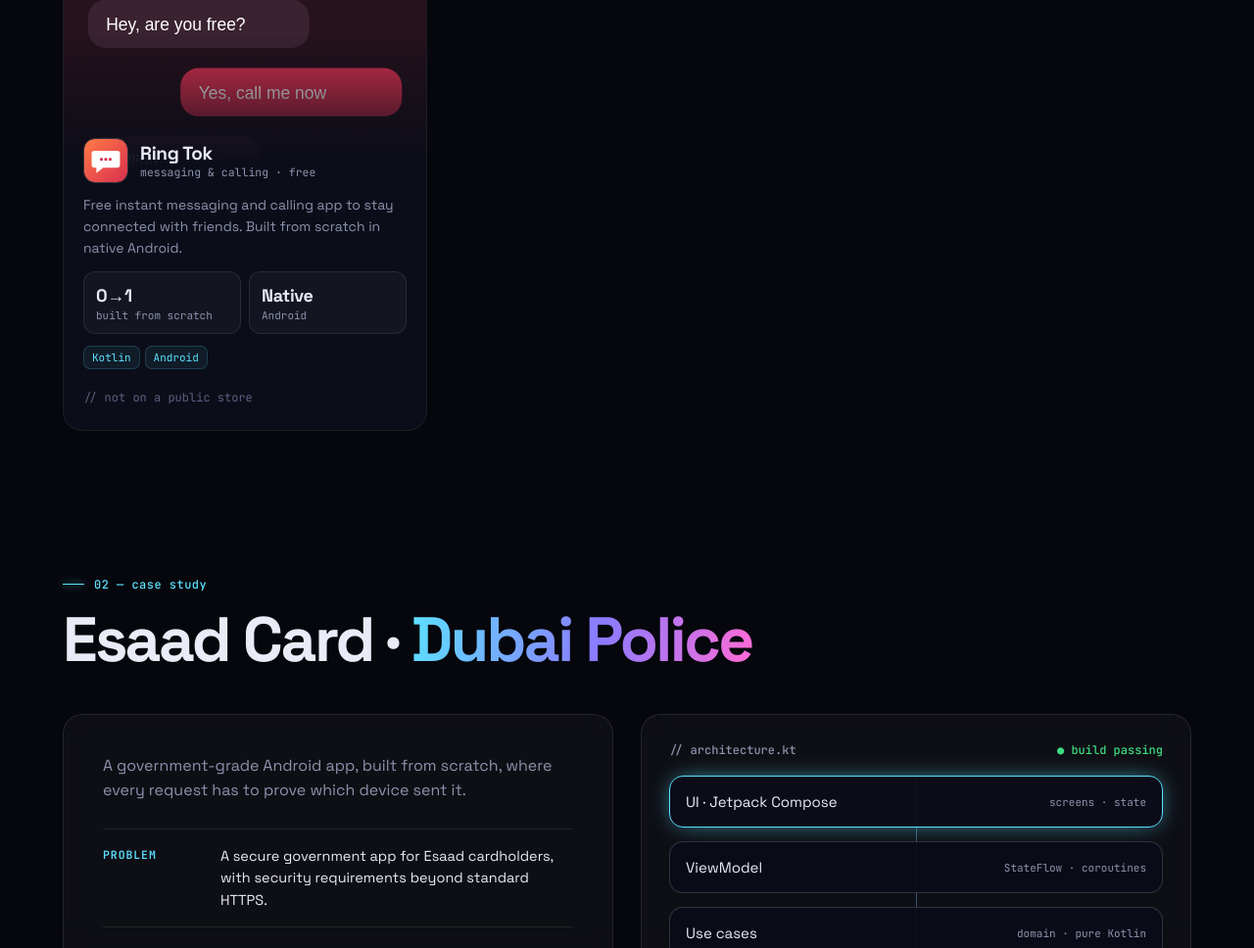
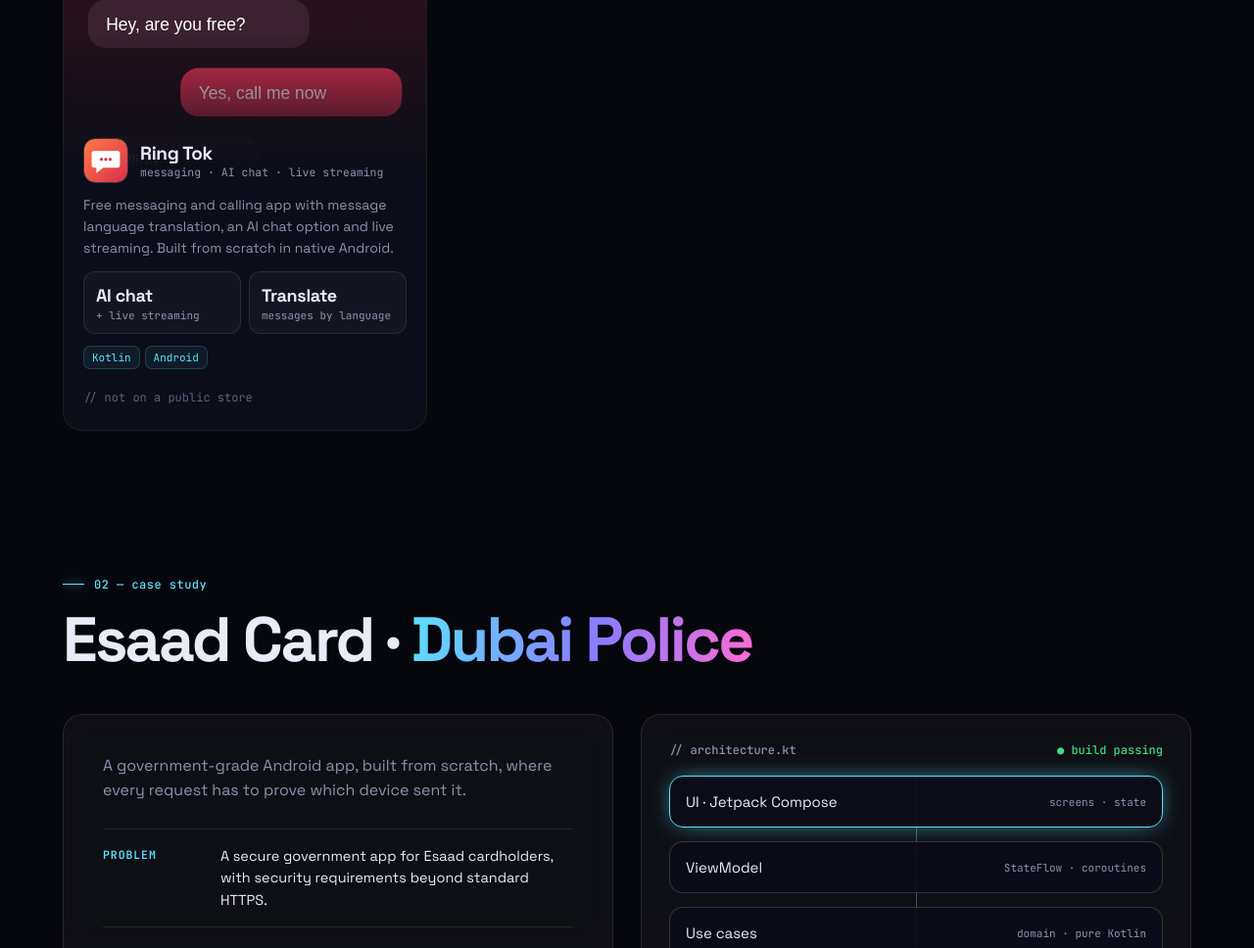
Before and after one commit to kamrankhadim95/kamrankhadim95.github.io, a plain HTML site: page index.html in a window 1280 px wide. Shown: the part 2563-3531 px from the top of the page at 98% size. Drawn offline with Linux system fonts and the light colour scheme.

Commit message:
Ring Tok: add translation, AI chat and live streaming
Co-Authored-By: Claude Sonnet 5.5 <noreply@anthropic.com>

```diff
--- a/index.html
+++ b/index.html
@@ -511,9 +511,9 @@ const APPS = [
   { name: "Secure VoIP & Chat", sub: "enterprise · encrypted", plat: ["Android"], img: "voip.svg", icon: "voip-icon.svg",
     text: "End-to-end encrypted calls and chat, migrated to single-activity MVVM.",
     kpi: [["+30%", "security compliance"], ["E2E", "AES · SRTP"]], stack: ["Android", "AES", "MVVM"] },
-  { name: "Ring Tok", sub: "messaging & calling · free", plat: ["Native Android"], img: "ringtok.svg", icon: "ringtok-icon.svg",
-    text: "Free instant messaging and calling app to stay connected with friends. Built from scratch in native Android.",
-    kpi: [["0→1", "built from scratch"], ["Native", "Android"]], stack: ["Kotlin", "Android"] }
+  { name: "Ring Tok", sub: "messaging · AI chat · live streaming", plat: ["Native Android"], img: "ringtok.svg", icon: "ringtok-icon.svg",
+    text: "Free messaging and calling app with message language translation, an AI chat option and live streaming. Built from scratch in native Android.",
+    kpi: [["AI chat", "+ live streaming"], ["Translate", "messages by language"]], stack: ["Kotlin", "Android"] }
 ];
 $("appGrid").innerHTML = APPS.map((a, i) => `
   <article class="app"><div class="in">
```
